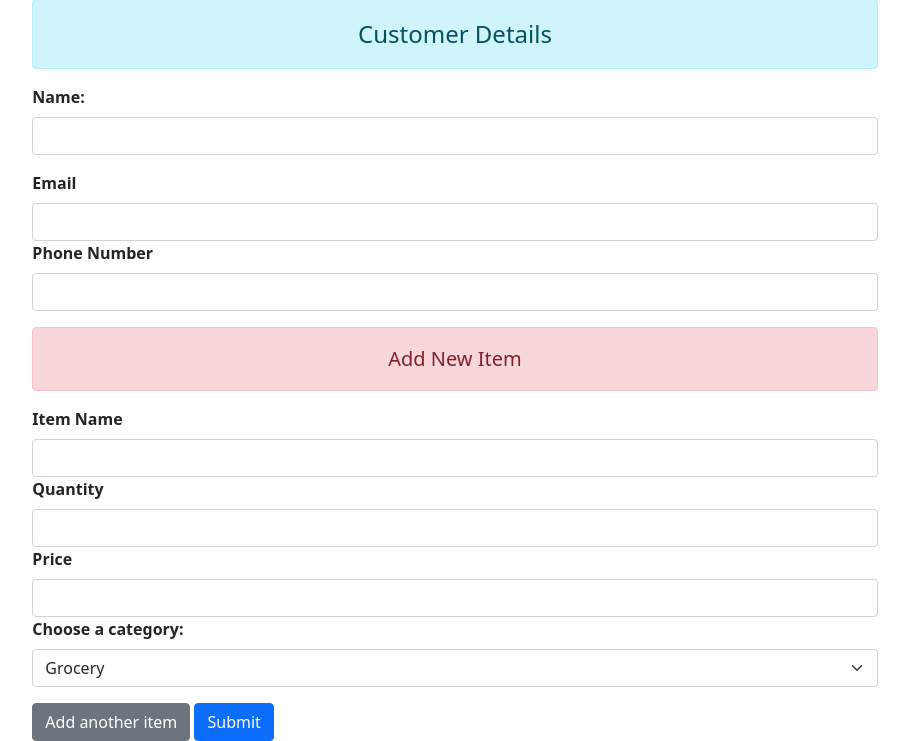
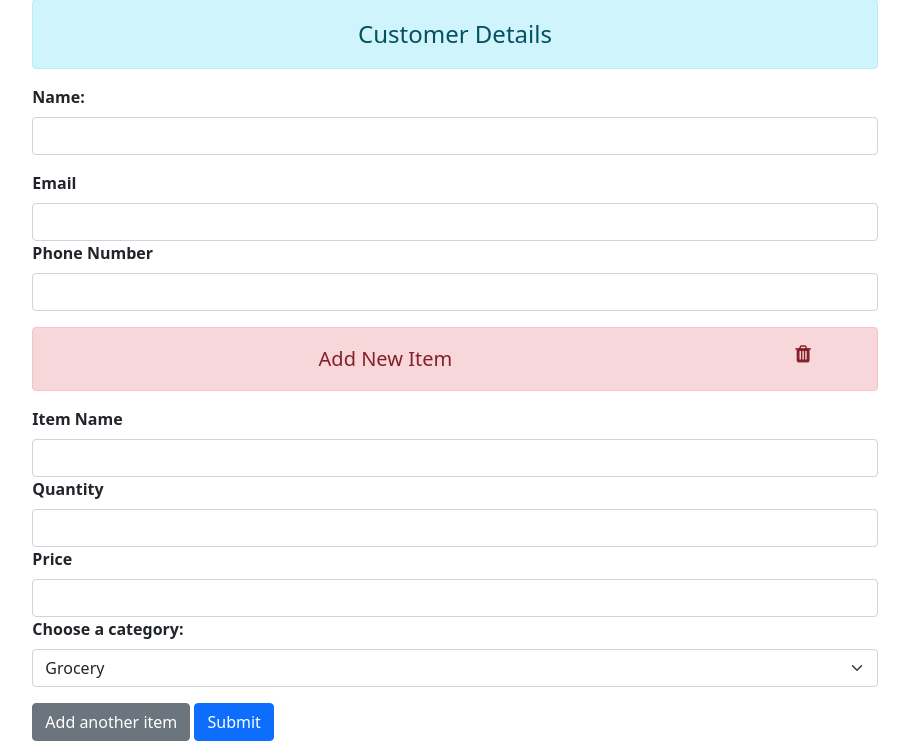
Before and after one commit to jaditi930/Customer-Invoice, a Django app: page / in a window 1280 px wide. Shown: the part 99-840 px from the top of the page, without its empty margins (185-1094 px from the left). Run offline with Django 4.2, Linux system fonts and the light colour scheme.

Commit message:
Added Delete Item Feature

```diff
--- a/static/index.js
+++ b/static/index.js
@@ -26,6 +26,13 @@ let form = document.getElementById("cust_form");
 function handleForm(event) { event.preventDefault(); }
 
 add_btn.addEventListener("click",()=>{
+    let delete_btns=document.querySelectorAll(".delete")
+    console.log(delete_btns)
+    delete_btns.forEach((d)=>
+    d.addEventListener("click",(event)=>{
+    console.log(event.path[4])
+    event.path[4].innerHTML=""
+}))
     let itemname=document.getElementsByName('itemname')[0].value
 let price=document.getElementsByName("price")[0].value
     if (itemname=="")
--- a/templates/index.html
+++ b/templates/index.html
@@ -29,7 +29,10 @@
     <div class="row justify-content-center mb-3" id="item-form">
         <div class="col-8" >
               <div class="alert alert-danger text-center fs-5" role="alert">
-                Add New Item
+                <div class="row justify-content-start">
+                    <span class="col-10">Add New Item</span>
+                    <i class="delete fa fa-trash col-2" aria-hidden="true"></i>
+                </div>
               </div>
             <div id="itemnamediv">
                 <label for="itemname" class="form-label fw-bold">Item Name</label>
```
